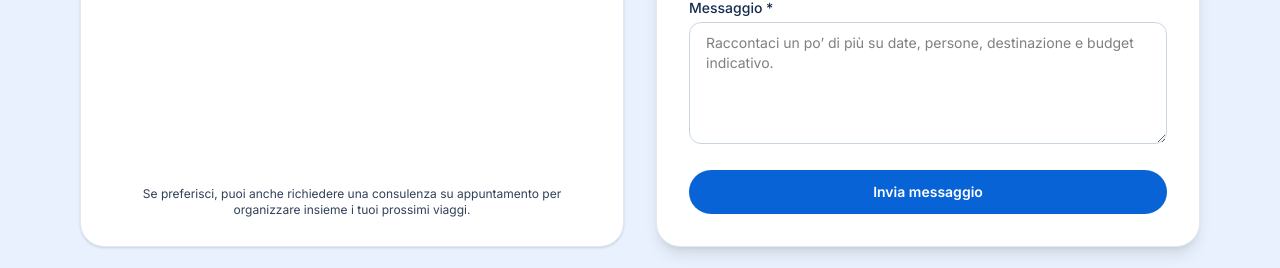
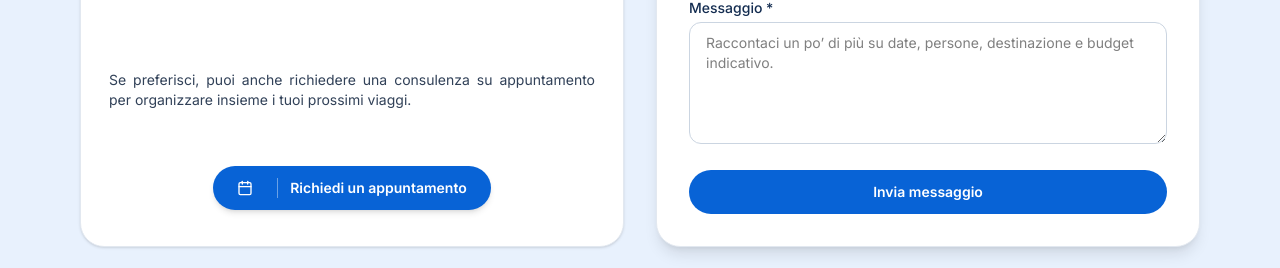
Before and after one commit to schiavonelu/leavingnow-site, a React (Vite) app: page /contatti in a window 1280 px wide. Shown: the part 1035-1303 px from the top of the page. Built offline with nearby package versions, Linux system fonts and the light colour scheme.

Commit message:
Contatti

```diff
--- a/src/pages/Contatti.jsx
+++ b/src/pages/Contatti.jsx
@@ -1,6 +1,8 @@
 import { useEffect, useState } from "react";
-import { Mail, Phone, MapPin, Clock } from "lucide-react";
+import { Mail, Phone, MapPin, Clock, Calendar } from "lucide-react";
 import InnerHero from "../sections/shared/InnerHero.jsx";
+
+const RESERVIO_URL = "https://leaving-now-viaggi.reservio.com/";
 
 const Contatti = () => {
   const [status, setStatus] = useState(null);
@@ -113,12 +115,14 @@ const Contatti = () => {
                   I nostri contatti
                 </h2>
 
-                <p className="text-sm text-slate-700 mb-5 text-justify">
+                {/* Testo Introduzione */}
+                <p className="text-sm text-slate-700 text-justify mb-5">
                   Puoi scriverci, chiamarci o venirci a trovare in agenzia.
                   Scegli il canale che preferisci, al resto pensiamo noi.
                 </p>
 
-                <div className="space-y-4">
+                {/* LISTA CONTATTI */}
+                <div className="space-y-4 mb-6">
                   {contacts.map((item) => (
                     <div
                       key={item.label}
@@ -138,10 +142,30 @@ const Contatti = () => {
                 </div>
               </div>
 
-              <p className="mt-5 text-xs text-slate-700 text-center">
+              {/* TESTO CONSULENZA */}
+              <p className="text-sm text-slate-700 text-justify mb-5">
                 Se preferisci, puoi anche richiedere una consulenza su
                 appuntamento per organizzare insieme i tuoi prossimi viaggi.
               </p>
+
+              {/* BOTTONE MIGLIORATO – FULL WIDTH SU MOBILE + ANIMAZIONE */}
+              <div className="mb-2 flex justify-center">
+                <a
+                  href={RESERVIO_URL}
+                  target="_blank"
+                  rel="noreferrer"
+                  className="inline-flex w-full sm:w-auto justify-center items-center rounded-full bg-[#0863D6] hover:bg-[#0648a3] text-white text-sm font-semibold px-6 py-3 shadow-md hover:shadow-lg transition-all duration-200 ease-out hover:-translate-y-0.5"
+                >
+                  {/* ICONA */}
+                  <Calendar className="w-4 h-4 mr-3" />
+
+                  {/* SEPARATORE */}
+                  <span className="h-5 w-px bg-white/40 mx-3" />
+
+                  {/* TESTO */}
+                  <span>Richiedi un appuntamento</span>
+                </a>
+              </div>
             </div>
 
             {/* FORM */}
@@ -244,7 +268,7 @@ const Contatti = () => {
             </div>
           </div>
 
-          {/* MAP + ORARI */}
+          {/* MAPPA + ORARI */}
           <div className="grid gap-8 lg:grid-cols-[minmax(0,2fr)_minmax(0,1.2fr)] items-stretch">
             {/* MAPPA */}
             <div className="rounded-3xl overflow-hidden shadow-lg border border-[#E2E8F0] bg-white">
```
